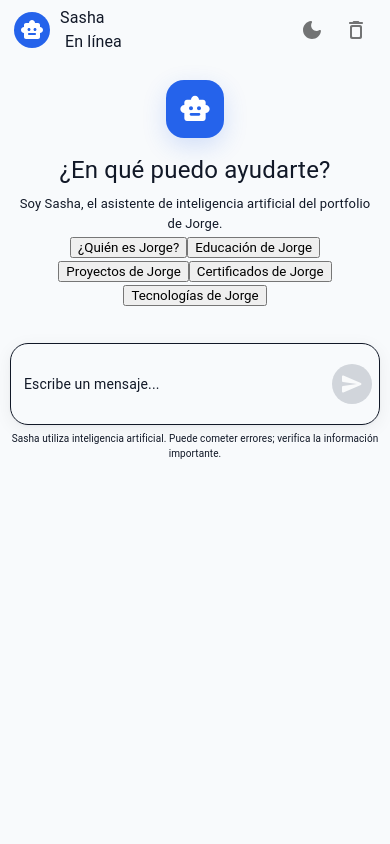
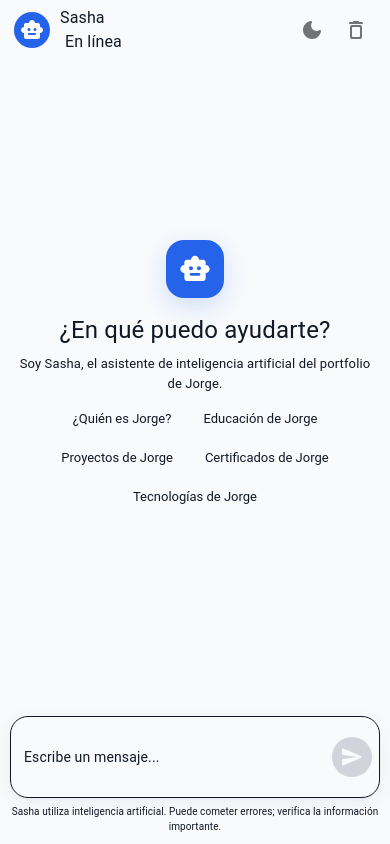
Before and after one commit to Patogol35/Fbot, a React app: page / in a window 390 px wide. Built offline with nearby package versions, Linux system fonts and the light colour scheme; the HTML template or start-up script is replaced by a standard one.

Commit message:
Update Chat.css

```diff
--- a/src/components/Chat.css
+++ b/src/components/Chat.css
@@ -5,6 +5,7 @@
 .chat-page {
     width: 100%;
     height: 100vh;
+    min-height: 0;
     overflow: hidden;
     background: var(--mui-palette-background-default);
 }
@@ -28,11 +29,18 @@
     height: 64px;
     min-height: 64px;
     flex-shrink: 0;
+
     display: flex;
     align-items: center;
+
     padding: 0 24px;
+
     border-bottom: 1px solid var(--mui-palette-divider);
+
     background: var(--mui-palette-background-paper);
+
+    position: relative;
+    z-index: 10;
 }
 
 .topbar-info,
@@ -52,6 +60,7 @@
 .topbar-avatar {
     width: 36px !important;
     height: 36px !important;
+
     background: #2563eb !important;
     color: #fff !important;
 }
@@ -68,39 +77,66 @@
     margin-left: 4px !important;
 }
 
+/* CONTENT */
+
+.chat-content {
+    flex: 1;
+    min-height: 0;
+
+    display: flex;
+    flex-direction: column;
+
+    overflow: hidden;
+
+    background: var(--mui-palette-background-default);
+}
+
 /* EMPTY */
 
 .empty-chat {
-    flex: 1;
+    flex: 1 1 auto;
     min-height: 0;
+
     display: flex;
     align-items: center;
     justify-content: center;
+
     overflow-y: auto;
+
     padding: 30px 20px;
+
     background: var(--mui-palette-background-default);
 }
 
 .welcome-container {
     width: min(720px, 100%);
+
     display: flex;
     flex-direction: column;
     align-items: center;
+
     text-align: center;
+
     transform: translateY(-5%);
 }
 
 .welcome-icon-container {
     width: 64px;
     height: 64px;
+
     display: flex;
     align-items: center;
     justify-content: center;
+
     margin-bottom: 18px;
+
     border-radius: 18px;
+
     background: #2563eb;
     color: #fff;
-    box-shadow: 0 8px 25px rgba(37, 99, 235, .18);
+
+    box-shadow:
+        0 8px 25px rgba(37, 99, 235, .18);
 }
 
 .welcome-icon-container svg {
@@ -109,13 +145,17 @@
 
 .welcome-title {
     margin-bottom: 8px !important;
+
     color: var(--mui-palette-text-primary);
+
     letter-spacing: -.4px;
 }
 
 .welcome-description {
     max-width: 480px;
+
     line-height: 1.6 !important;
+
     color: var(--mui-palette-text-secondary) !important;
 }
 
@@ -123,25 +163,34 @@
 
 .input-area {
     width: 100%;
+
     flex-shrink: 0;
-    padding: 16px 0 0;
-}
 
-.empty-chat .input-area {
-    margin-top: 22px;
+    padding: 16px 0 10px;
+
+    background: var(--mui-palette-background-default);
+
+    position: relative;
+    z-index: 5;
 }
 
 .input-wrapper {
     position: relative;
+
     width: min(720px, 100%);
+
     margin: auto;
 }
 
 .chat-input .MuiOutlinedInput-root {
     min-height: 58px;
+
     padding-right: 58px;
+
     border-radius: 18px;
+
     background: var(--mui-palette-background-paper);
+
     box-shadow:
         0 4px 18px rgba(15, 23, 42, .06),
         0 1px 3px rgba(15, 23, 42, .04);
@@ -161,23 +210,31 @@
 
 .chat-input textarea {
     padding: 14px 0;
+
     font-size: 14px;
+
     line-height: 1.5;
+
     color: var(--mui-palette-text-primary);
 }
 
 .chat-input textarea::placeholder {
     color: var(--mui-palette-text-secondary);
+
     opacity: 1;
 }
 
 .send-button {
     position: absolute !important;
+
     right: 8px;
     bottom: 50%;
+
     transform: translateY(50%);
+
     width: 40px;
     height: 40px;
+
     background: #2563eb !important;
     color: #fff !important;
 }
@@ -193,31 +250,95 @@
 
 .input-disclaimer {
     margin-top: 6px !important;
+
     text-align: center;
+
     font-size: 10px !important;
+
     color: var(--mui-palette-text-secondary) !important;
+}
+
+/* SUGERENCIAS */
+
+.suggestions-container {
+    flex-shrink: 0;
+
+    display: flex;
+    flex-wrap: wrap;
+
+    justify-content: center;
+
+    gap: 10px;
+
+    padding: 10px 20px;
+
+    margin: 0 auto;
+
+    width: min(820px, 100%);
+}
+
+.suggestion-button {
+    border: 1px solid var(--mui-palette-divider);
+
+    background: var(--mui-palette-background-paper);
+
+    color: var(--mui-palette-text-primary);
+
+    padding: 10px 16px;
+
+    border-radius: 20px;
+
+    cursor: pointer;
+
+    font-size: 14px;
+
+    transition:
+        transform .2s ease,
+        border-color .2s ease,
+        background .2s ease;
+}
+
+.suggestion-button:hover {
+    transform: translateY(-2px);
+
+    border-color: #2563eb;
+}
+
+.suggestion-button:disabled {
+    opacity: .5;
+
+    cursor: not-allowed;
 }
 
 /* MESSAGES */
 
 .messages-container {
     flex: 1;
+
     min-height: 0;
+
     overflow-y: auto;
+
     padding: 24px;
+
     background: var(--mui-palette-background-default);
 }
 
 .messages-list {
     width: 100%;
+
     max-width: 820px;
+
     margin: auto;
 }
 
 .message-row {
     display: flex;
+
     gap: 10px;
+
     margin-bottom: 22px;
+
     animation: messageIn .2s ease;
 }
 
@@ -231,22 +352,29 @@
 
 .message-content {
     max-width: min(680px, 80%);
+
     display: flex;
     flex-direction: column;
+
     gap: 4px;
 }
 
 .message-name {
     padding: 0 5px;
+
     color: var(--mui-palette-text-secondary);
+
     font-size: 15px !important;
+
     font-weight: 600 !important;
 }
 
 .message-avatar {
     width: 32px !important;
     height: 32px !important;
+
     flex-shrink: 0;
+
     background: #2563eb !important;
     color: #fff !important;
 }
@@ -257,25 +385,33 @@
 
 .message-bubble {
     padding: 12px 16px;
+
     border-radius: 16px !important;
 }
 
 .message-bubble.assistant {
     background: var(--mui-palette-background-paper);
+
     border: 1px solid var(--mui-palette-divider);
+
     border-top-left-radius: 5px !important;
 }
 
 .message-bubble.user {
     background: #2563eb;
+
     color: #fff;
+
     border-top-right-radius: 5px !important;
 }
 
 .message-text {
     white-space: pre-wrap;
+
     font-size: 14px !important;
+
     line-height: 1.65 !important;
+
     color: var(--mui-palette-text-primary);
 }
 
@@ -291,15 +427,20 @@
 
 .typing {
     display: flex;
+
     gap: 4px;
+
     padding: 3px;
 }
 
 .typing span {
     width: 6px;
     height: 6px;
+
     border-radius: 50%;
+
     background: var(--mui-palette-text-secondary);
+
     animation: typing 1.2s infinite;
 }
 
@@ -311,48 +452,58 @@
     animation-delay: .3s;
 }
 
+/* ANIMATIONS */
+
 @keyframes typing {
-    0%, 60%, 100% {
+
+    0%,
+    60%,
+    100% {
         opacity: .35;
+
         transform: translateY(0);
     }
 
     30% {
         opacity: 1;
+
         transform: translateY(-4px);
     }
 }
 
 @keyframes messageIn {
+
     from {
         opacity: 0;
+
         transform: translateY(4px);
     }
 
     to {
         opacity: 1;
+
         transform: translateY(0);
     }
 }
 
-/* MOBILE */
+/* TABLET / MOBILE */
 
 @media (max-width: 900px) {
 
     .chat-page,
     .chat-main {
         width: 100%;
+
         height: 100vh;
+
         min-height: 100vh;
-    }
-
-    .chat-main {
-        margin-left: 0;
     }
 
     .chat-topbar {
         height: 60px;
+
         min-height: 60px;
+
         padding: 0 14px;
     }
 
@@ -374,13 +525,22 @@
 
     .input-area {
         padding-left: 10px;
+
         padding-right: 10px;
     }
 
     .message-content {
         max-width: 86%;
     }
+
+    .suggestions-container {
+        padding-left: 10px;
+
+        padding-right: 10px;
+    }
 }
+
+/* MOBILE PEQUEÑO */
 
 @media (max-width: 500px) {
 
@@ -398,10 +558,101 @@
 
     .welcome-icon-container {
         width: 58px;
+
         height: 58px;
     }
 
     .message-content {
         max-width: 90%;
     }
-        }
+
+    .suggestions-container {
+        gap: 8px;
+
+        padding: 8px 10px;
+    }
+
+    .suggestion-button {
+        padding: 8px 12px;
+
+        font-size: 13px;
+    }
+}
+
+/* MODO HORIZONTAL / PANTALLAS BAJAS */
+
+@media (max-height: 600px) and (orientation: landscape) {
+
+    .chat-topbar {
+        height: 54px;
+        min-height: 54px;
+    }
+
+    .empty-chat {
+        align-items: flex-start;
+
+        padding-top: 15px;
+        padding-bottom: 15px;
+    }
+
+    .welcome-container {
+        transform: none;
+    }
+
+    .welcome-icon-container {
+        width: 48px;
+        height: 48px;
+
+        margin-bottom: 10px;
+    }
+
+    .welcome-icon-container svg {
+        font-size: 25px;
+    }
+
+    .welcome-title {
+        font-size: 22px !important;
+
+        margin-bottom: 4px !important;
+    }
+
+    .welcome-description {
+        font-size: 12px !important;
+
+        line-height: 1.4 !important;
+    }
+
+    .suggestions-container {
+        gap: 6px;
+
+        padding: 8px 10px;
+    }
+
+    .suggestion-button {
+        padding: 7px 11px;
+
+        font-size: 12px;
+    }
+
+    .input-area {
+        padding-top: 8px;
+        padding-bottom: 6px;
+    }
+
+    .input-disclaimer {
+        margin-top: 3px !important;
+    }
+
+    .chat-input .MuiOutlinedInput-root {
+        min-height: 48px;
+    }
+
+    .chat-input textarea {
+        padding: 9px 0;
+    }
+
+    .send-button {
+        width: 34px;
+        height: 34px;
+    }
+}
```
